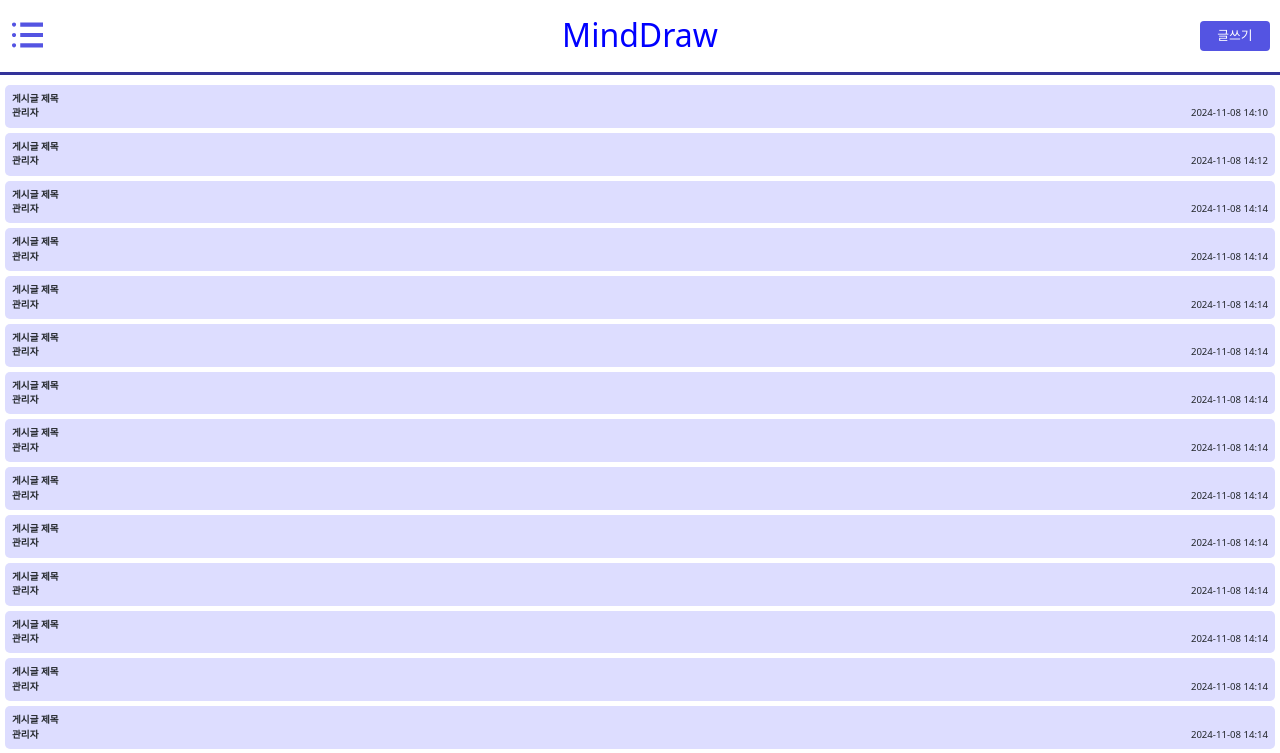
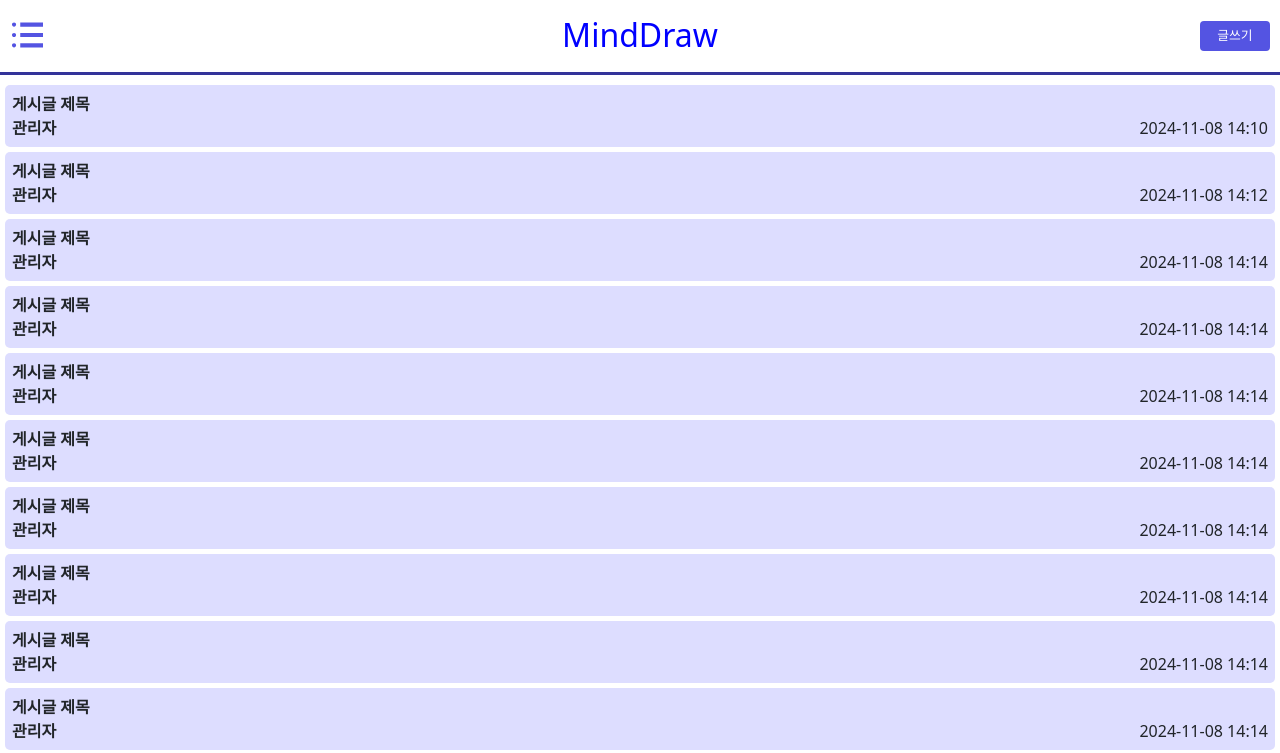
Before and after one commit to Hoto-Mocha/TeamProject-DrawMind, a React (Vite) app in the folder drawmind-client/: page / in a window 1280 px wide. Shown: the top 753 px of the page. Built offline with nearby package versions, Linux system fonts and the light colour scheme.

Commit message:
게시글 리스트의 폰트 사이즈 증가

```diff
--- a/drawmind-client/src/App.css
+++ b/drawmind-client/src/App.css
@@ -15,7 +15,7 @@
 
 .postListItem p {
     text-align: start;
-    font-size: 0.6rem;
+    font-size: 1rem;
     margin: 0;
 }
 
```
